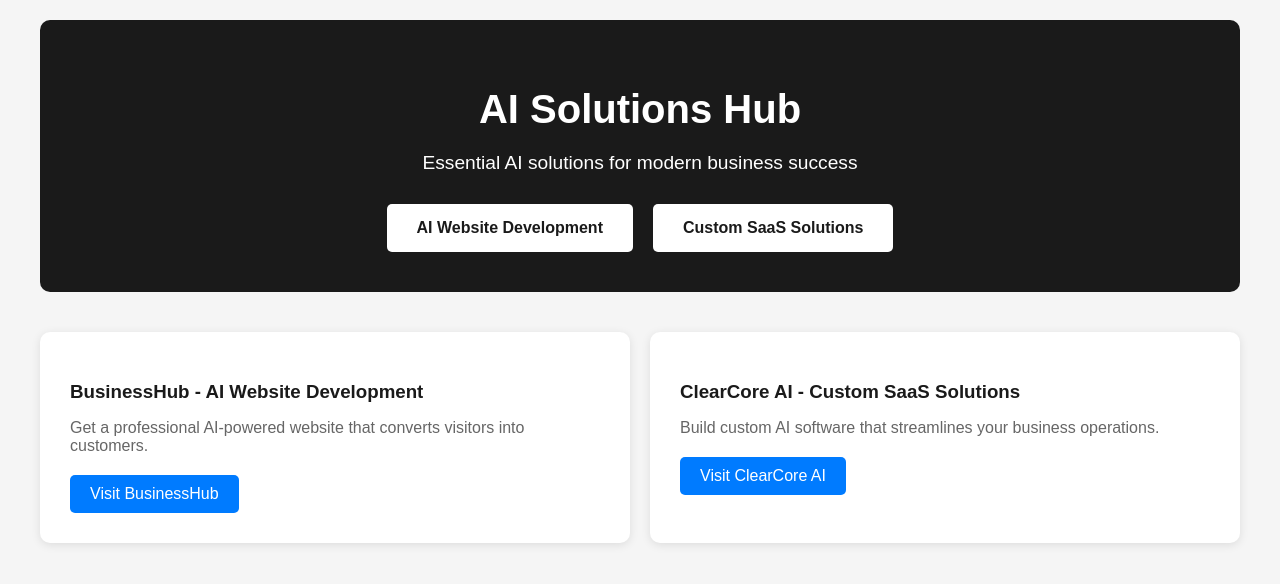
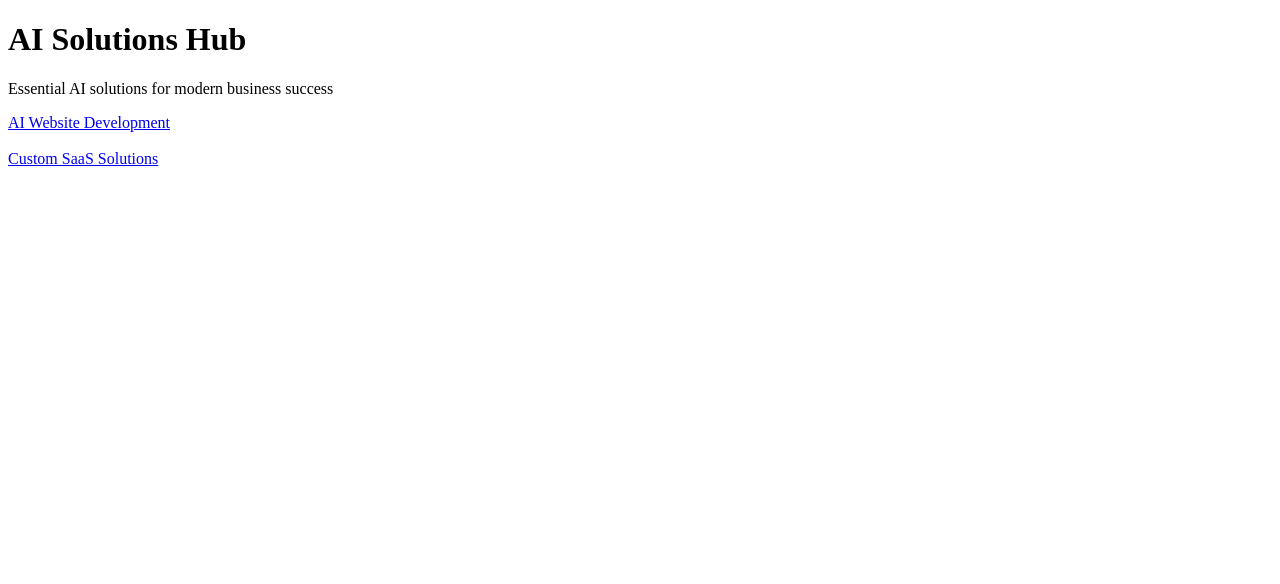
Before and after one commit to emasmela-dotcom/ai-solutions-hub, a plain HTML site: page ai-solutions-unified/index.html in a window 1280 px wide. Drawn offline with Linux system fonts and the light colour scheme.

Commit message:
Ultra-minimal HTML with no CSS

```diff
--- a/ai-solutions-unified/index.html
+++ b/ai-solutions-unified/index.html
@@ -1,50 +1,13 @@
 <!DOCTYPE html>
-<html lang="en">
+<html>
 <head>
-    <meta charset="UTF-8">
-    <meta name="viewport" content="width=device-width, initial-scale=1.0">
     <title>AI Solutions Hub</title>
-    <style>
-        body { font-family: Arial, sans-serif; margin: 0; padding: 20px; background: #f5f5f5; }
-        .container { max-width: 1200px; margin: 0 auto; }
-        .hero { background: #1a1a1a; color: white; padding: 40px; text-align: center; border-radius: 10px; margin-bottom: 20px; }
-        .hero h1 { font-size: 2.5rem; margin-bottom: 20px; }
-        .hero p { font-size: 1.2rem; margin-bottom: 30px; }
-        .buttons { display: flex; gap: 20px; justify-content: center; }
-        .btn { background: white; color: #1a1a1a; padding: 15px 30px; text-decoration: none; border-radius: 5px; font-weight: bold; }
-        .btn:hover { background: #f0f0f0; }
-        .services { display: grid; grid-template-columns: 1fr 1fr; gap: 20px; margin-top: 40px; }
-        .service { background: white; padding: 30px; border-radius: 10px; box-shadow: 0 2px 10px rgba(0,0,0,0.1); }
-        .service h3 { color: #1a1a1a; margin-bottom: 15px; }
-        .service p { color: #666; margin-bottom: 20px; }
-        .service a { background: #007bff; color: white; padding: 10px 20px; text-decoration: none; border-radius: 5px; display: inline-block; }
-        .service a:hover { background: #0056b3; }
-    </style>
 </head>
 <body>
-    <div class="container">
-        <div class="hero">
-            <h1>AI Solutions Hub</h1>
-            <p>Essential AI solutions for modern business success</p>
-            <div class="buttons">
-                <a href="https://businesshub-7bfce8sqf-erics-projects-b395e20f.vercel.app" class="btn" target="_blank">AI Website Development</a>
-                <a href="https://ccai-fp1ekk96w-erics-projects-b395e20f.vercel.app" class="btn" target="_blank">Custom SaaS Solutions</a>
-            </div>
-        </div>
-
-        <div class="services">
-            <div class="service">
-                <h3>BusinessHub - AI Website Development</h3>
-                <p>Get a professional AI-powered website that converts visitors into customers.</p>
-                <a href="https://businesshub-7bfce8sqf-erics-projects-b395e20f.vercel.app" target="_blank">Visit BusinessHub</a>
-            </div>
-
-            <div class="service">
-                <h3>ClearCore AI - Custom SaaS Solutions</h3>
-                <p>Build custom AI software that streamlines your business operations.</p>
-                <a href="https://ccai-fp1ekk96w-erics-projects-b395e20f.vercel.app" target="_blank">Visit ClearCore AI</a>
-            </div>
-        </div>
-    </div>
+    <h1>AI Solutions Hub</h1>
+    <p>Essential AI solutions for modern business success</p>
+    <a href="https://businesshub-7bfce8sqf-erics-projects-b395e20f.vercel.app">AI Website Development</a>
+    <br><br>
+    <a href="https://ccai-fp1ekk96w-erics-projects-b395e20f.vercel.app">Custom SaaS Solutions</a>
 </body>
 </html>
```
